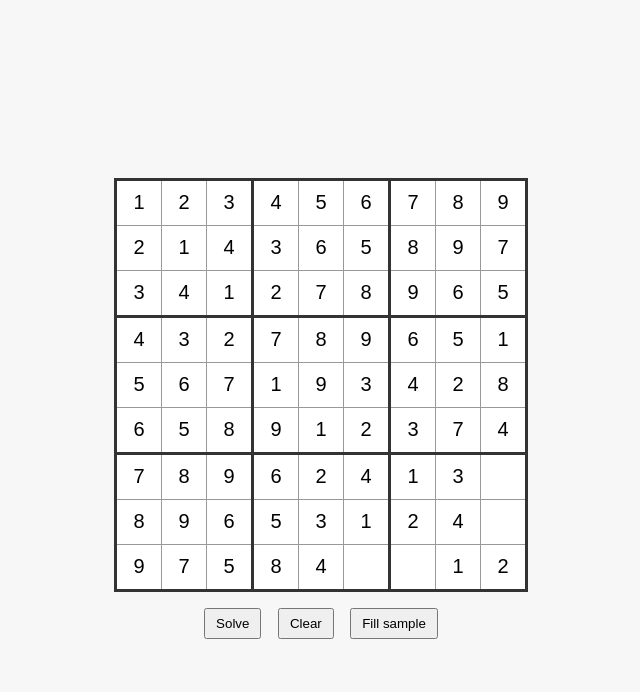
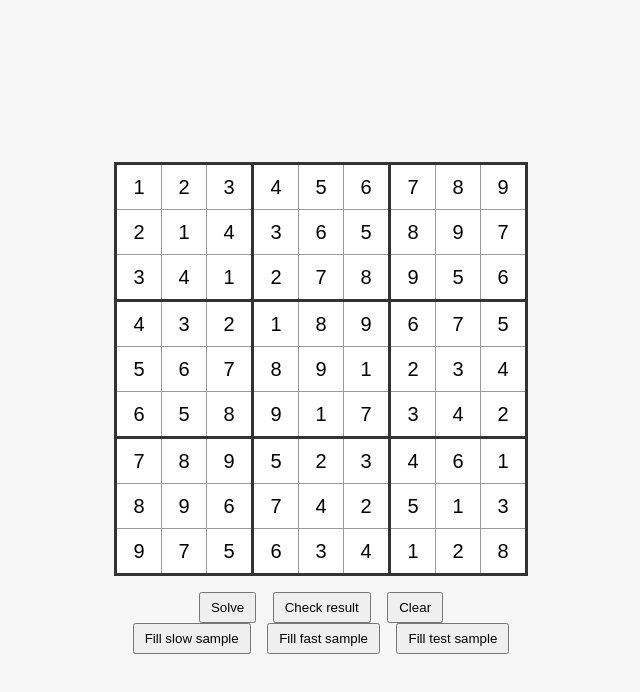
Before and after one commit to Nheverest/sudoku, a plain HTML site: page index.html in a window 1280 px wide. Both pictures are taken after a click on the button "Solve". Shown: the whole page, without its empty margins (319-959 px from the left). Drawn offline with Linux system fonts and the light colour scheme.

Commit message:
fix solve algorithm add test samples

```diff
--- a/index.html
+++ b/index.html
@@ -20,8 +20,12 @@
     </table>
     <div class="controls">
       <button id="solve" onclick="solve()">Solve</button>
+      <button id="check" onclick="checkResult()">Check result</button>
       <button id="clear">Clear</button>
-      <button id="fill-sample">Fill sample</button>
+      <br />
+      <button id="fill-slow-sample">Fill slow sample</button>
+      <button id="fill-fast-sample">Fill fast sample</button>
+      <button id="fill-test-sample">Fill test sample</button>
     </div>
   </div>
 
--- a/sudoku.css
+++ b/sudoku.css
@@ -12,3 +12,4 @@
     .cell:focus{outline:2px solid #2b8cff}
     .controls{margin-top:16px;text-align:center}
     button{padding:6px 10px;margin:0 6px}
+    .user-input{color:blue}
--- a/sudoku.js
+++ b/sudoku.js
@@ -2,15 +2,19 @@ const ROW_LENGTH = 9
 const MAX_CELL_ID = ROW_LENGTH * ROW_LENGTH;
 var grid = new Array(MAX_CELL_ID);
 
-function solve() {
-  initGrid();
-  for (let cellId = 0; cellId < MAX_CELL_ID; cellId++) {
-    processCell(cellId);
-  }
-}
 function initGrid() {
   for (let i = 0; i < MAX_CELL_ID; i++) {
     grid[i] = document.getElementById(i).value;
+  }
+}
+
+function solve() {
+  initGrid();
+  if (processCell(0)) {
+    displayResult();
+  } else {
+    // no solution
+    alert("No solution found :-(")
   }
 }
 
@@ -21,21 +25,91 @@ function processCell(cellId) {
       if (isValueValidForCell(cellId, i)) {
         found = true;
         grid[cellId] = i;
-        // debug: temporarily display the value assigned
-        //document.getElementById(i).value = grid[i];
+        show_console(cellId);
         if (cellId == MAX_CELL_ID - 1) {
-          displayResult();
           return true;
-        } else {
-          processCell(cellId + 1);
         }
+        found = processCell(cellId + 1);
       }
     }
+    if (!found) {
+      grid[cellId] = "";
+    }
+    return found;
   } else if (cellId == MAX_CELL_ID - 1) {
-    displayResult();
+    return true;
   } else {
-    processCell(cellId + 1);
+    return processCell(cellId + 1);
   }
+}
+
+function show_console(max_val) {
+  let str = "";
+  for (let k = 0; k < max_val + 1; k++) {
+    str += grid[k]
+    if ((k + 1) % ROW_LENGTH == 0) {
+      str += '\n';
+    }
+  }
+  console.log(str);
+
+}
+
+function displayResult() {
+  // display result
+  for (let i = 0; i < MAX_CELL_ID; i++) {
+    document.getElementById(i).value = grid[i];
+  }
+  if (!checkResult()) {
+    alert("Something went wrong. Check console logs")
+  }
+}
+
+function checkResult() {
+  initGrid();
+
+  let result = true;
+  // check rows
+  for (let i = 0; i < ROW_LENGTH; i++) {
+    let sum = 0;
+    let usage = [0, 0, 0, 0, 0, 0, 0, 0, 0];
+    for (let j = 0; j < ROW_LENGTH; j++) {
+      let currentValue = Number(grid[i * ROW_LENGTH + j]);
+      sum += currentValue;
+      if (usage[currentValue - 1] === 0) {
+        usage[currentValue - 1] = 1;
+      } else {
+        console.log("Number " + currentValue + " has been used more than once in row " + (i + 1));
+        result = false;
+      }
+    }
+    if (sum !== ROW_LENGTH * (ROW_LENGTH + 1) / 2) {
+      console.log("Sum for row " + (i+1) + " is " + sum);
+      result = false;
+    }
+  }
+
+  // check columns
+  for (let i = 0; i < ROW_LENGTH; i++) {
+    let sum = 0;
+    let usage = [0, 0, 0, 0, 0, 0, 0, 0, 0];
+    for (let j = 0; j < ROW_LENGTH; j++) {
+      let currentValue = Number(grid[i + j * ROW_LENGTH]);
+      sum += currentValue;
+
+      if (usage[currentValue - 1] === 0) {
+        usage[currentValue - 1] = 1;
+      } else {
+        console.log("Number " + currentValue + " has been used more than once in column " + (i + 1));
+        result = false;
+      }
+    }
+    if (sum !== ROW_LENGTH * (ROW_LENGTH + 1) / 2) {
+      console.log("Sum for col " + (i+1) + " is " + sum);
+      result = false;
+    }
+  }
+  return result;
 }
 
 function isValueValidForCell(cellId, value) {
@@ -54,19 +128,6 @@ function isValueValidForCell(cellId, value) {
     }
   }
   return true;
-}
-
-function displayResult() {
-  let solved = true;
-  for (let i = 0; i < MAX_CELL_ID; i++) {
-    document.getElementById(i).value = grid[i];
-    if (grid[i] === "") {
-      solved = false;
-    }
-  }
-  if (!solved) {
-    alert("No solution found :-(")
-  }
 }
 
 function initDisplay() {
@@ -133,7 +194,23 @@ function initDisplay() {
   });
 
   // small sample fill for demo
-  document.getElementById('fill-sample').addEventListener('click', () => {
+  document.getElementById('fill-fast-sample').addEventListener('click', () => {
+    const sample = [
+      '..86....1',
+      '47.5.....',
+      '......495',
+      '....847..',
+      '7..9.6..2',
+      '..671....',
+      '917......',
+      '.....5.27',
+      '2....98..'
+    ];
+    fill(sample);
+  });
+
+  // small sample fill for demo
+  document.getElementById('fill-slow-sample').addEventListener('click', () => {
     const sample = [
       '53..7....',
       '6..195...',
@@ -145,14 +222,33 @@ function initDisplay() {
       '...419..5',
       '....8..79'
     ];
+    fill(sample);
+  });
+
+  document.getElementById('fill-test-sample').addEventListener('click', () => {
+    const sample = [
+      '..6891453', // . instead of 2, . instead of 7
+      '1.3425678', // . instead of 9
+      '845637219',
+      '762519384',
+      '931748562',
+      '458362791',
+      '689274135',
+      '527183946',
+      '314956827'
+    ];
+    fill(sample);
+  });
+
+  function fill(sample) {
     for (let r = 0; r < ROW_LENGTH; r++) {
       for (let c = 0; c < ROW_LENGTH; c++) {
         const ch = sample[r][c];
         const input = tbody.children[r].children[c].firstElementChild;
         input.value = (ch === '.' ? '' : ch);
+        input.disabled = (ch !== '.');
       }
     }
     focusAt(0, 0);
-  });
-
+  }
 }
```
